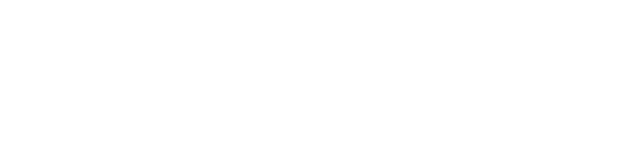
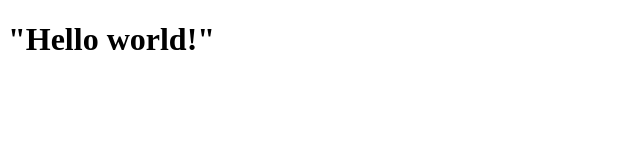
Before and after one commit to DilyaraSI/Test1, a plain HTML site: page index.html in a window 1280 px wide. Shown: the whole page, without its empty margins (0-640 px from the left). Drawn offline with Linux system fonts and the light colour scheme.

Commit message:
Заголовок

```diff
--- a/index.html
+++ b/index.html
@@ -9,7 +9,9 @@
 </head>
 
 <body>
-
+    <h1>
+        "Hello world!"
+    </h1>
 </body>
 
 </html>
```
